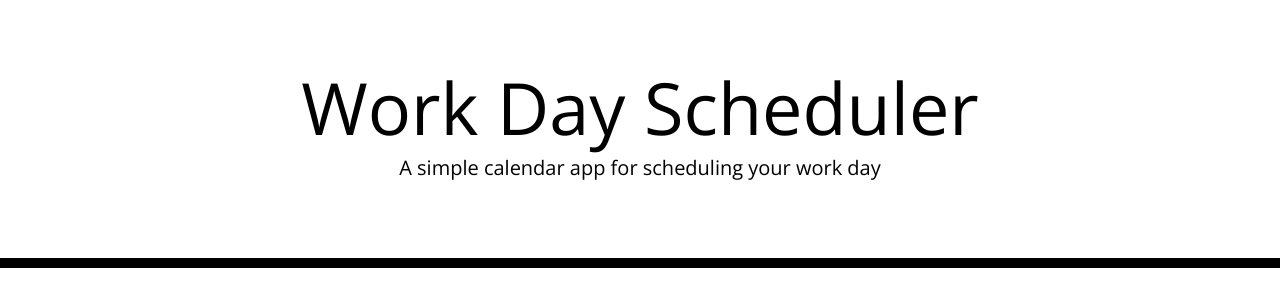
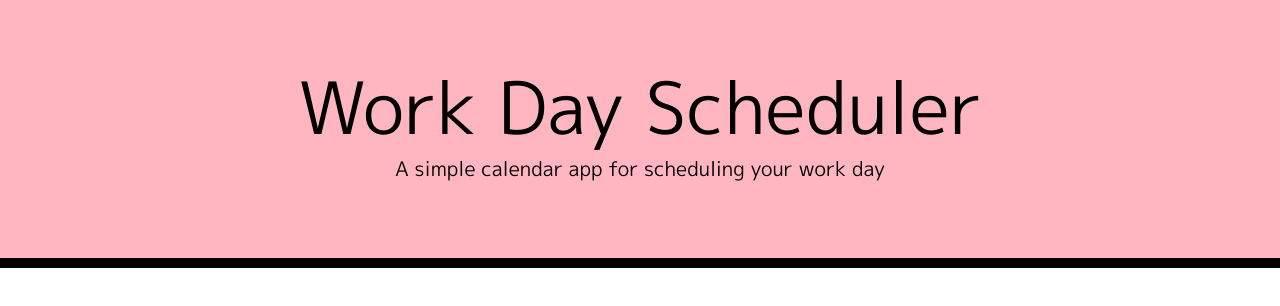
Before and after one commit to hilbug/05-work-day-scheduler, a plain HTML site: page index.html in a window 1280 px wide. Drawn offline with nearby package versions, Linux system fonts and the light colour scheme; files that its build step writes are made by us from their sources.

Commit message:
add google fonts

```diff
--- a/assets/style.css
+++ b/assets/style.css
@@ -1,10 +1,16 @@
+/* Google Font */
+@import url('https://fonts.googleapis.com/css2?family=M+PLUS+1p&display=swap');
+
+* {
+  font-family: 'M PLUS 1p', sans-serif;
+}
+
 body {
-  font-family: 'Open Sans', sans-serif;
   font-size: 16px;
   line-height: 1;
 }
 
-textarea{
+textarea {
   background: transparent;
   border: none;
   resize: none;
@@ -15,17 +21,17 @@ textarea{
 
 .jumbotron {
   text-align: center;
-  background-color: transparent;
+  background-color: lightpink;
   color: black;
   border-radius: 0;
   border-bottom: 10px solid black;
 }
 
-.description{
+.description {
   white-space: pre-wrap;
 }
 
-.time-block{
+.time-block {
   text-align: center;
   border-radius: 15px;
 }
```
